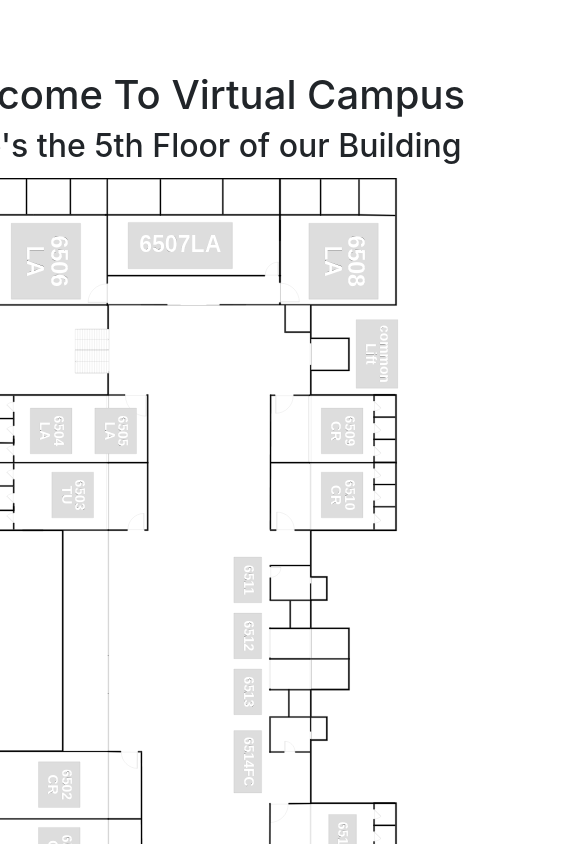
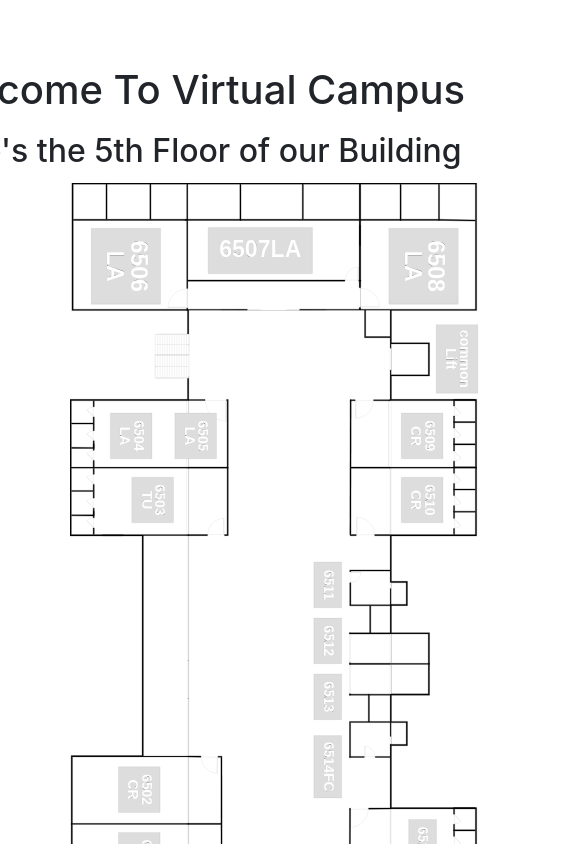
Before and after one commit to om-dalvi-1904/VirtuoNavi, a React (Create React App) app: page /Floor5 in a window 390 px wide. Shown: the top 844 px of the page, 585 px wide, since content can reach past the window. Built offline with nearby package versions, Linux system fonts and the light colour scheme; no server answers; a web font is replaced by a local one.

Commit message:
CSs fixtures for review 1

```diff
--- a/src/components/Building6/Floor5/Floor5.css
+++ b/src/components/Building6/Floor5/Floor5.css
@@ -22,16 +22,28 @@
 .floorplan{
   display: flex;
   flex-direction: column;
+  justify-content: center;
+  align-items: center;
 }
 
 .h2 {
-
   padding-bottom: 50px;
 }
+
+.fptitles{
+  display: flex;
+  flex-flow: column wrap;
+  gap:10px;
+}
+
   /* Media query for devices with max width of 600px (standard phones) */
   @media only screen and (max-width: 600px) {
+    .floorplan {
+
+      flex-direction: column wrap;
+    }
     .body{
-      margin-top:55px;
+      margin: 500px;
     }
     object {
       transform: rotate(90deg);
@@ -39,9 +51,12 @@
       width: 100vw; /* Set width to the device's full width */
       height: 75vw; /* Set height to 75% of the device width */
     }
-     h1 {
-    font-size: 1rem; /* Further reduce heading font sizes */
-  }
+    .fptitles{
+      display: flex;
+      justify-content: center;
+      align-items: center;
+    }
+
   h2 {
     font-size: 0.9rem;
   }
@@ -64,3 +79,22 @@
   .popup-header .close {
     cursor: pointer;
   }
+
+  @media only screen and (max-width: 400px) {
+    .floorplan {
+
+      flex-direction: column wrap;
+    }
+    .body{
+      margin:55px;
+    }
+    object {
+      transform: rotate(90deg);
+      margin-top: 250px;
+      margin-left: 160px;
+      width: 65vw; /* Set width to the device's full width */
+      height: 35vh; /* Set height to 75% of the device width */
+
+    }
+
+  }
--- a/src/components/Building6/Floor5/Floor5.js
+++ b/src/components/Building6/Floor5/Floor5.js
@@ -62,8 +62,9 @@ const Floor5 = () => {
       />
 
       <div className='floorplan'>
+        <div className='fptitles' >
         <h1 className='h1'>Welcome To Virtual Campus </h1>
-        <h2 className='h2'>Here's the 5th Floor of our Building</h2>
+        <h2 className='h2'>Here's the 5th Floor of our Building</h2></div>
         <object
           id="svgObject"
           type="image/svg+xml"
```
